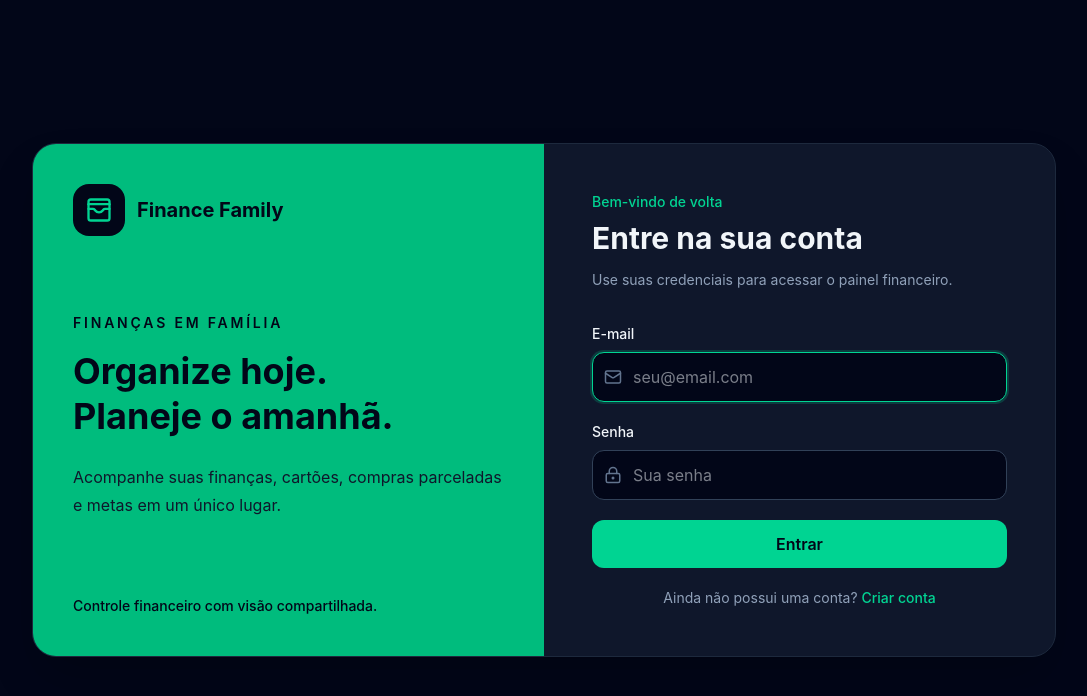
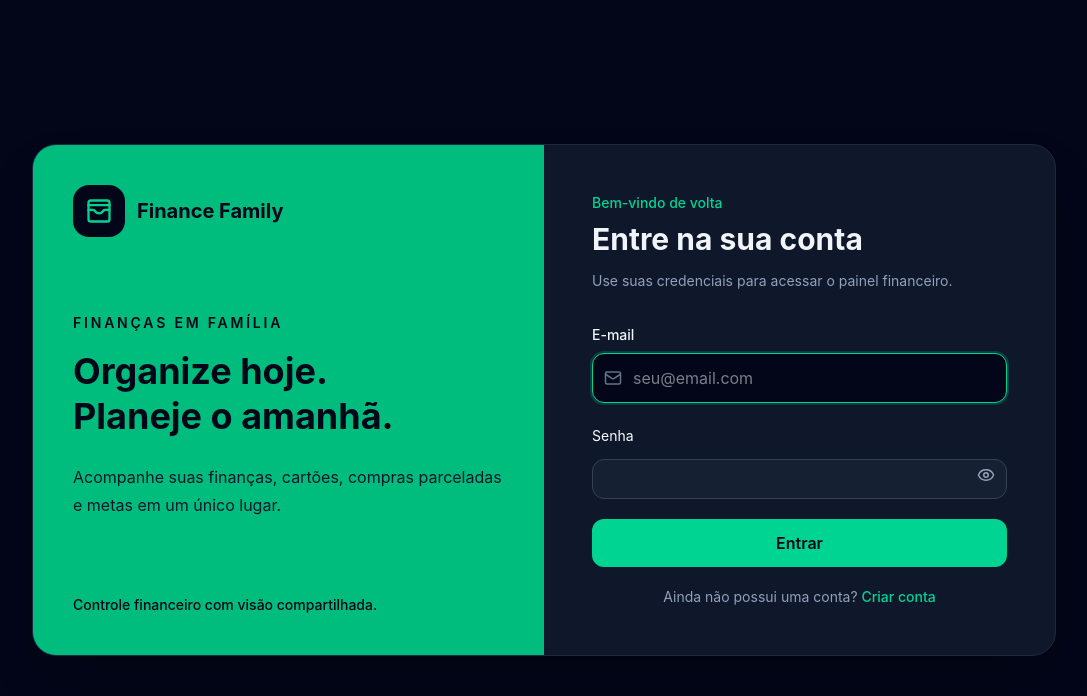
Before and after one commit to ronneyrv/finance-family-web, a React (Vite) app: page /login in a window 1280 px wide. Shown: the top 696 px of the page, without its empty margins (96-1183 px from the left). Built offline with nearby package versions, Linux system fonts and the light colour scheme; no server answers.

Commit message:
feat(profile): add password management UI

```diff
--- /dev/null
+++ b/src/components/ui/forms/PasswordField.tsx
@@ -0,0 +1,39 @@
+import { useState } from 'react'
+import { Eye, EyeOff } from 'lucide-react'
+import type { InputHTMLAttributes } from 'react'
+
+import { fieldClassName } from './fieldClass'
+
+type PasswordFieldProps = InputHTMLAttributes<HTMLInputElement> & {
+  label: string
+}
+
+function PasswordField({ label, className, ...props }: PasswordFieldProps) {
+  const [visible, setVisible] = useState(false)
+
+  return (
+    <label>
+      <span className="text-sm text-(--color-text)">{label}</span>
+
+      <div className="relative mt-1">
+        <input
+          {...props}
+          type={visible ? 'text' : 'password'}
+          className={`${fieldClassName} pr-10 ${className ?? ''}`}
+        />
+
+        <button
+          type="button"
+          onClick={() => setVisible((value) => !value)}
+          className="absolute inset-y-0 right-3 flex items-center text-(--color-text-muted) hover:text-(--color-text)"
+          aria-label={visible ? 'Ocultar senha' : 'Mostrar senha'}
+          aria-pressed={visible}
+        >
+          {visible ? <EyeOff size={18} /> : <Eye size={18} />}
+        </button>
+      </div>
+    </label>
+  )
+}
+
+export default PasswordField
--- a/src/features/users/api/usersApi.ts
+++ b/src/features/users/api/usersApi.ts
@@ -1,5 +1,9 @@
 import { apiClient } from '../../../lib/api/apiClient'
-import type { CurrentUserResponse, UpdateCurrentUserRequest } from '../model/currentUserTypes'
+import type {
+  ChangePasswordRequest,
+  CurrentUserResponse,
+  UpdateCurrentUserRequest,
+} from '../model/currentUserTypes'
 
 const USERS_PATH = '/api/v1/users'
 
@@ -15,4 +19,8 @@ export const usersApi = {
   uploadAvatar(file: FormData) {
     return apiClient.post<CurrentUserResponse, FormData>(`${USERS_PATH}/me/avatar`, file)
   },
+
+  changePassword(request: ChangePasswordRequest) {
+    return apiClient.put<void, ChangePasswordRequest>(`${USERS_PATH}/me/password`, request)
+  },
 }
--- /dev/null
+++ b/src/features/users/components/ChangePasswordForm.tsx
@@ -0,0 +1,124 @@
+import { useState } from 'react'
+
+import { Card } from '../../../components/ui/card'
+import { Button } from '../../../components/ui/button'
+import { usersApi } from '../api/usersApi'
+import { ApiError } from '../../../lib/api/apiError'
+import type { SubmitEvent } from 'react'
+import Alert from '../../../components/ui/alert/Alert'
+import PasswordField from '../../../components/ui/forms/PasswordField'
+
+function ChangePasswordForm() {
+  const [currentPassword, setCurrentPassword] = useState('')
+  const [newPassword, setNewPassword] = useState('')
+  const [confirmPassword, setConfirmPassword] = useState('')
+
+  const [isSubmitting, setIsSubmitting] = useState(false)
+
+  const [feedback, setFeedback] = useState<{
+    type: 'success' | 'error'
+    message: string
+  } | null>(null)
+
+  async function handleSubmit(event: SubmitEvent<HTMLFormElement>) {
+    event.preventDefault()
+
+    setFeedback(null)
+
+    if (newPassword !== confirmPassword) {
+      setFeedback({
+        type: 'error',
+        message: 'As senhas não coincidem.',
+      })
+
+      return
+    }
+
+    if (newPassword.length < 8) {
+      setFeedback({
+        type: 'error',
+        message: 'A nova senha deve possuir pelo menos 8 caracteres.',
+      })
+
+      return
+    }
+
+    setIsSubmitting(true)
+
+    try {
+      await usersApi.changePassword({
+        currentPassword,
+        newPassword,
+        confirmPassword,
+      })
+
+      setCurrentPassword('')
+      setNewPassword('')
+      setConfirmPassword('')
+
+      setFeedback({
+        type: 'success',
+        message: 'Senha alterada com sucesso.',
+      })
+    } catch (error) {
+      if (error instanceof ApiError) {
+        setFeedback({
+          type: 'error',
+          message: error.message,
+        })
+      } else {
+        setFeedback({
+          type: 'error',
+          message: 'Não foi possível alterar a senha.',
+        })
+      }
+    } finally {
+      setIsSubmitting(false)
+    }
+  }
+
+  return (
+    <Card className="mt-8">
+      <form onSubmit={handleSubmit}>
+        <h2 className="text-lg font-semibold">Alterar senha</h2>
+
+        <div className="mt-6 grid gap-4">
+          <PasswordField
+            required
+            label="Senha atual"
+            value={currentPassword}
+            onChange={(event) => setCurrentPassword(event.target.value)}
+          />
+
+          <PasswordField
+            required
+            label="Nova senha"
+            value={newPassword}
+            onChange={(event) => setNewPassword(event.target.value)}
+          />
+
+          <PasswordField
+            required
+            label="Confirmar nova senha"
+            value={confirmPassword}
+            onChange={(event) => setConfirmPassword(event.target.value)}
+          />
+        </div>
+
+        {feedback && (
+          <Alert variant={feedback.type} className="mt-4">
+            {feedback.message}
+          </Alert>
+        )}
+
+        <div className="mt-6 border-t border-(--color-border) pt-4">
+          <Button type="submit" disabled={isSubmitting} className="w-full sm:w-auto">
+            {isSubmitting ? 'Alterando...' : 'Alterar senha'}
+          </Button>
+        </div>
+      </form>
+    </Card>
+  )
+}
+
+export default ChangePasswordForm
--- a/src/features/users/model/currentUserTypes.ts
+++ b/src/features/users/model/currentUserTypes.ts
@@ -8,3 +8,9 @@ export type CurrentUserResponse = {
 export type UpdateCurrentUserRequest = {
   name: string
 }
+
+export type ChangePasswordRequest = {
+  currentPassword: string
+  newPassword: string
+  confirmPassword: string
+}
--- a/src/pages/Login/LoginPage.tsx
+++ b/src/pages/Login/LoginPage.tsx
@@ -1,9 +1,11 @@
 import { useState, type SubmitEvent } from 'react'
-import { Link, useLocation, useNavigate } from 'react-router-dom'
-import { LockKeyhole, Mail } from 'lucide-react'
-import { AuthLayout } from '../../components/auth/AuthLayout'
+
+import { Mail } from 'lucide-react'
 import { useAuth } from '../../features/auth/hooks/useAuth'
 import { ApiError } from '../../lib/api/apiError'
+import { AuthLayout } from '../../components/auth/AuthLayout'
+import { Link, useLocation, useNavigate } from 'react-router-dom'
+import PasswordField from '../../components/ui/forms/PasswordField'
 
 type LocationState = {
   from?: {
@@ -85,29 +87,14 @@ function LoginPage() {
         </div>
 
         <div>
-          <label className="mb-2 block text-sm font-medium" htmlFor="password">
-            Senha
-          </label>
-
-          <div className="relative">
-            <LockKeyhole
-              aria-hidden="true"
-              className="absolute left-3 top-1/2 -translate-y-1/2 text-slate-500"
-              size={18}
-            />
-
-            <input
-              autoComplete="current-password"
-              className="w-full rounded-xl border border-slate-700 bg-slate-950 py-3 pl-10 pr-4 outline-none transition focus:border-emerald-400 focus:ring-2 focus:ring-emerald-400/20"
-              disabled={isSubmitting}
-              id="password"
-              onChange={(event) => setPassword(event.target.value)}
-              placeholder="Sua senha"
-              required
-              type="password"
-              value={password}
-            />
-          </div>
+          <PasswordField
+            label="Senha"
+            required
+            id="password"
+            value={password}
+            autoComplete="current-password"
+            onChange={(event) => setPassword(event.target.value)}
+          />
         </div>
 
         {registered && (
--- a/src/pages/Profile/ProfilePage.tsx
+++ b/src/pages/Profile/ProfilePage.tsx
@@ -6,10 +6,11 @@ import { Button } from '../../components/ui/button'
 import { usersApi } from '../../features/users/api/usersApi'
 import { PageHeader } from '../../components/ui/page'
 import { fieldClassName } from '../../components/ui/forms/fieldClass'
+import { useCurrentUser } from '../../features/users/hooks/useCurrentUser'
 import Alert from '../../components/ui/alert/Alert'
 import Loading from '../../components/ui/loading/Loading'
 import UserAvatar from '../../features/users/components/UserAvatar'
-import { useCurrentUser } from '../../features/users/hooks/useCurrentUser'
+import ChangePasswordForm from '../../features/users/components/ChangePasswordForm'
 
 function ProfilePage() {
   const { user, loading, updateUser } = useCurrentUser()
@@ -107,7 +108,6 @@ function ProfilePage() {
     } finally {
       setIsUploading(false)
 
-      // permite selecionar novamente o mesmo arquivo
       event.target.value = ''
     }
   }
@@ -191,6 +191,8 @@ function ProfilePage() {
           </div>
         </form>
       </Card>
+
+      <ChangePasswordForm />
     </>
   )
 }
--- a/src/pages/Register/RegisterPage.tsx
+++ b/src/pages/Register/RegisterPage.tsx
@@ -1,10 +1,11 @@
 import { useState, type FormEvent } from 'react'
 import { Link, useNavigate } from 'react-router-dom'
-import { LockKeyhole, Mail, User, Users } from 'lucide-react'
+import { Mail, User, Users } from 'lucide-react'
 
 import { AuthLayout } from '../../components/auth/AuthLayout'
 import { useAuth } from '../../features/auth/hooks/useAuth'
 import { ApiError } from '../../lib/api/apiError'
+import PasswordField from '../../components/ui/forms/PasswordField'
 
 function RegisterPage() {
   const { register } = useAuth()
@@ -136,27 +137,14 @@ function RegisterPage() {
         </div>
 
         <div>
-          <label className="mb-2 block text-sm font-medium" htmlFor="password">
-            Senha
-          </label>
-
-          <div className="relative">
-            <LockKeyhole
-              aria-hidden="true"
-              className="absolute left-3 top-1/2 -translate-y-1/2 text-slate-500"
-              size={18}
-            />
-
-            <input
-              id="password"
-              type="password"
-              required
-              value={password}
-              onChange={(event) => setPassword(event.target.value)}
-              placeholder="Sua senha"
-              className="w-full rounded-xl border border-slate-700 bg-slate-950 py-3 pl-10 pr-4 outline-none transition focus:border-emerald-400 focus:ring-2 focus:ring-emerald-400/20"
-            />
-          </div>
+          <PasswordField
+            label="Senha"
+            required
+            id="password"
+            value={password}
+            autoComplete="new-password"
+            onChange={(event) => setPassword(event.target.value)}
+          />
         </div>
 
         {errorMessage && (
```
